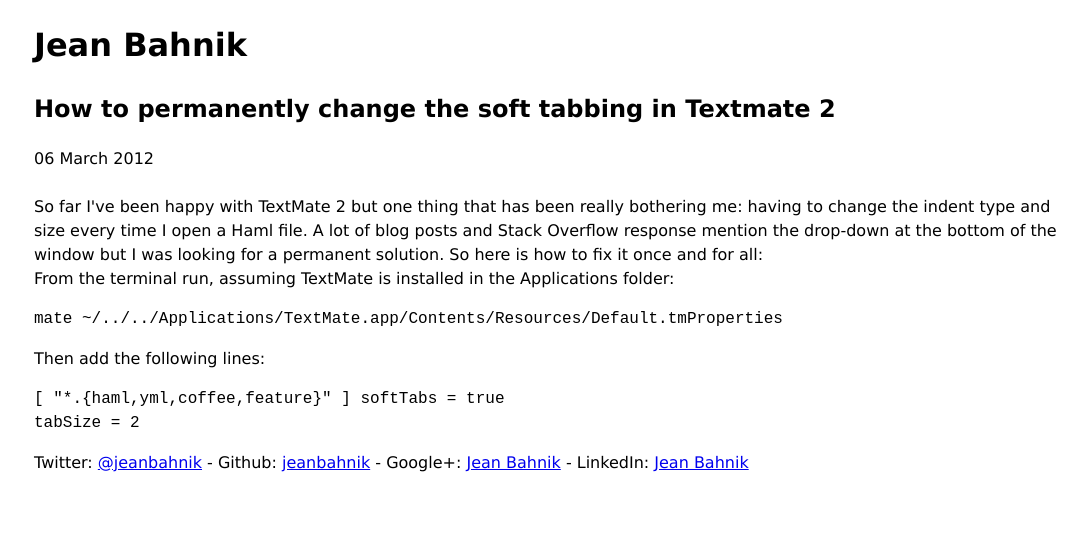
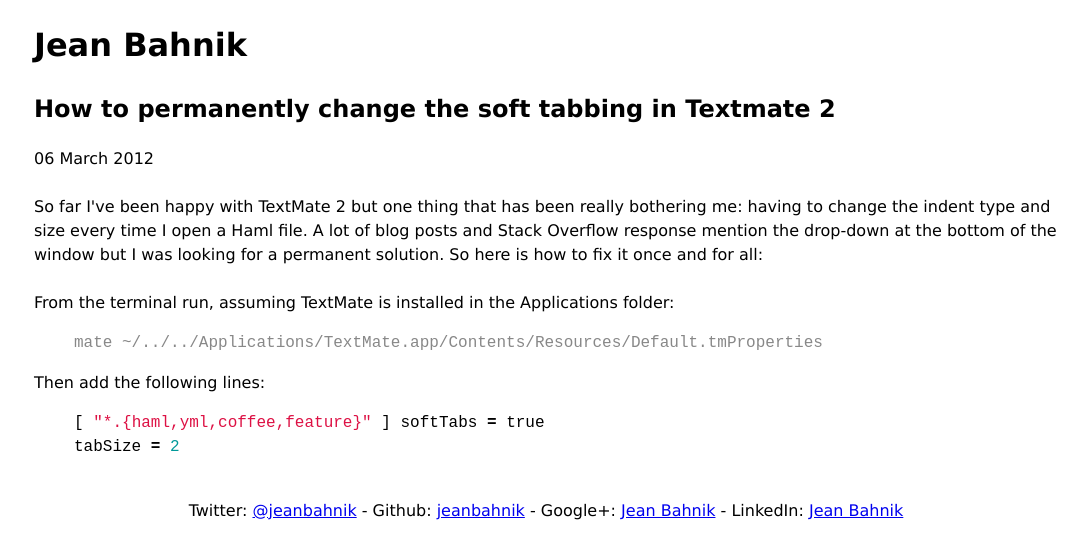
Before and after one commit to jeanbahnik/jeanbahnik.github.io, a Jekyll site: the page built from _posts/2012-03-06-how-to-permanently-change-the-soft-tabbing-in-textmate-2.html, in a window 1280 px wide. Shown: the top 559 px of the page, without its empty margins (94-1181 px from the left). Built offline with Jekyll 4.4.1, drawn with Linux system fonts in a browser that asks for light colours.

Commit message:
cleaning posts, centering footer text

```diff
--- a/_posts/2012-03-06-how-to-permanently-change-the-soft-tabbing-in-textmate-2.html
+++ b/_posts/2012-03-06-how-to-permanently-change-the-soft-tabbing-in-textmate-2.html
@@ -12,9 +12,13 @@
   dsq_thread_id: '708739325'
 ---
 So far I've been happy with TextMate 2 but one thing that has been really bothering me: having to change the indent type and size every time I open a Haml file. A lot of blog posts and Stack Overflow response mention the drop-down at the bottom of the window but I was looking for a permanent solution. So here is how to fix it once and for all:
-<br/>
+<br/><br/>
 From the terminal run, assuming TextMate is installed in the Applications folder:
-<pre><code>mate ~/../../Applications/TextMate.app/Contents/Resources/Default.tmProperties</code></pre>
+{% highlight shell-session %}
+mate ~/../../Applications/TextMate.app/Contents/Resources/Default.tmProperties
+{% endhighlight %}
 Then add the following lines:
-<pre><code>[ "*.{haml,yml,coffee,feature}" ] </code>softTabs = true
-tabSize = 2</pre>
+{% highlight python %}
+[ "*.{haml,yml,coffee,feature}" ] softTabs = true
+tabSize = 2
+{% endhighlight %}
--- a/css/styles.css
+++ b/css/styles.css
@@ -8,3 +8,8 @@
   width: 80%;
   margin: 0 auto;
 }
+
+footer {
+  text-align: center;
+  margin-top: 40px;
+}
```
Also changed, not shown: _posts/2012-03-05-how-do-i-edit-an-incorrect-commit-message-in-git.html (+8 -6 lines).
